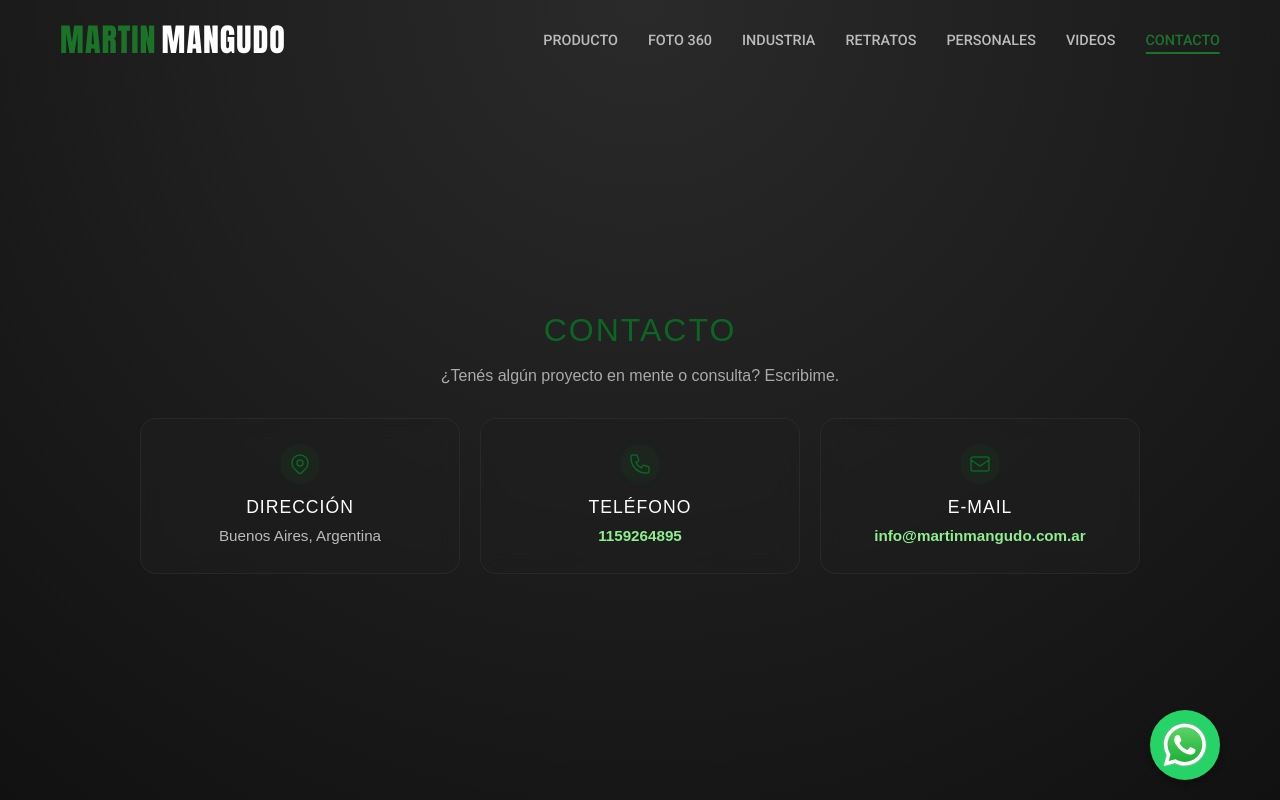
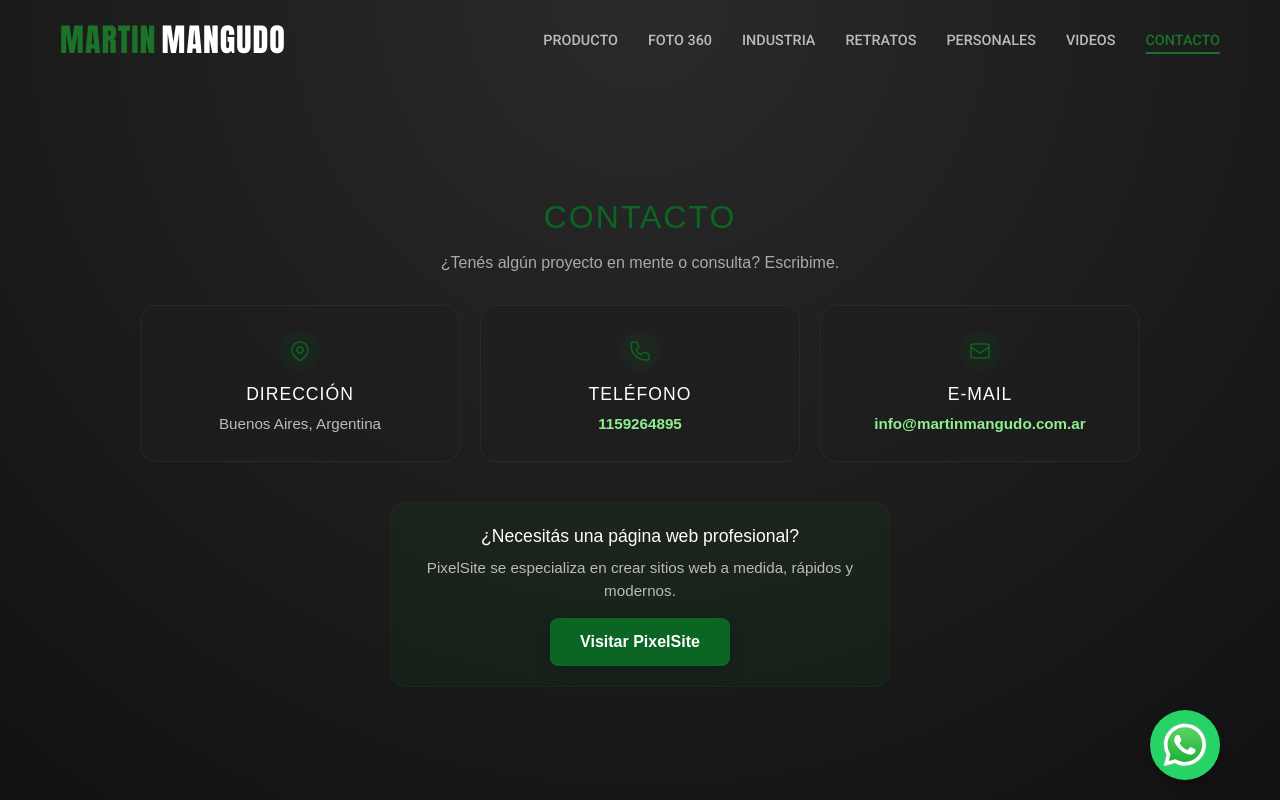
Before and after one commit to nehemix/pagina-tincho-moderna, a SvelteKit app: page /contacto in a window 1280 px wide. Built offline with nearby package versions, Linux system fonts and the light colour scheme.

Commit message:
pixelsite

```diff
--- a/src/routes/contacto/+page.svelte
+++ b/src/routes/contacto/+page.svelte
@@ -42,6 +42,17 @@
         <h4>E-mail</h4>
         <p><a href="mailto:info@martinmangudo.com.ar">info@martinmangudo.com.ar</a></p>
       </div>
+    </div>
+
+    <!-- Recomendación PixelSite -->
+    <div class="recommendation">
+      <h4>¿Necesitás una página web profesional?</h4>
+      <p>
+        PixelSite se especializa en crear sitios web a medida, rápidos y modernos.
+      </p>
+      <a href="https://pixelsite.com.ar/" target="_blank" rel="noopener noreferrer" class="cta-button">
+        Visitar PixelSite
+      </a>
     </div>
   </div>
 </section>
@@ -207,4 +218,47 @@
   .contact-card a:hover {
     color: #fff;
   }
+
+  /* Sección de recomendación */
+  .recommendation {
+    margin-top: 40px;
+    padding: 20px;
+    background: rgba(11, 102, 35, 0.1);
+    border: 1px solid rgba(11, 102, 35, 0.2);
+    border-radius: 16px;
+    max-width: 500px;
+    margin-left: auto;
+    margin-right: auto;
+    backdrop-filter: blur(5px);
+  }
+
+  .recommendation h4 {
+    font-size: 1.1rem;
+    color: #fff;
+    margin: 0 0 8px 0;
+  }
+
+  .recommendation p {
+    margin: 0;
+    color: #bbb;
+    font-size: 0.95rem;
+  }
+
+  .cta-button {
+    display: inline-block;
+    margin-top: 15px;
+    padding: 12px 30px;
+    background-color: var(--primary-green);
+    color: #fff;
+    border-radius: 8px;
+    text-decoration: none;
+    font-weight: bold;
+    transition: background-color 0.3s ease, transform 0.3s ease;
+    box-shadow: 0 4px 15px rgba(0, 0, 0, 0.2);
+  }
+
+  .cta-button:hover {
+    background-color: #0f8a2e; /* Un verde ligeramente más brillante */
+    transform: translateY(-2px);
+  }
 </style>
```
Also changed, not shown: src/lib/assets/twitter.png (added).
